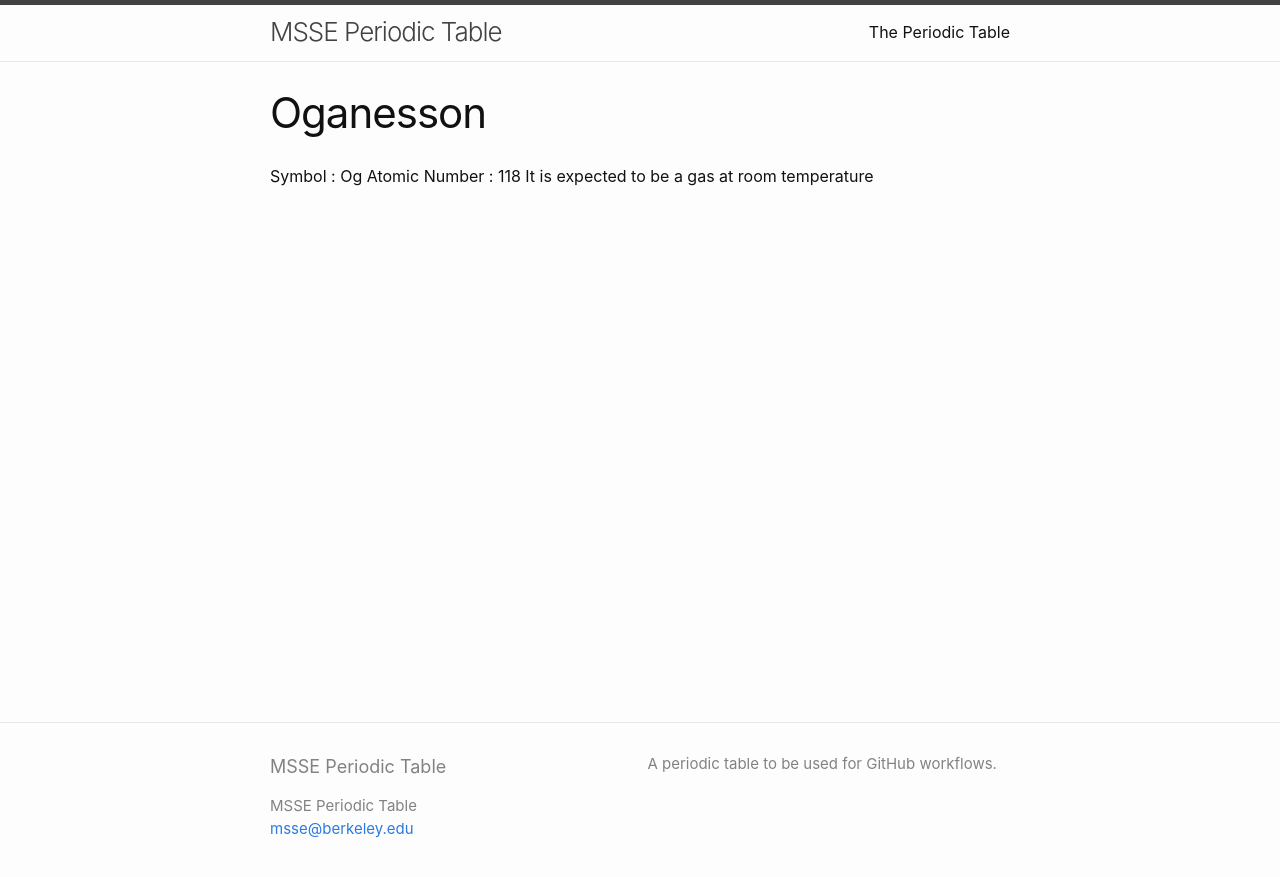
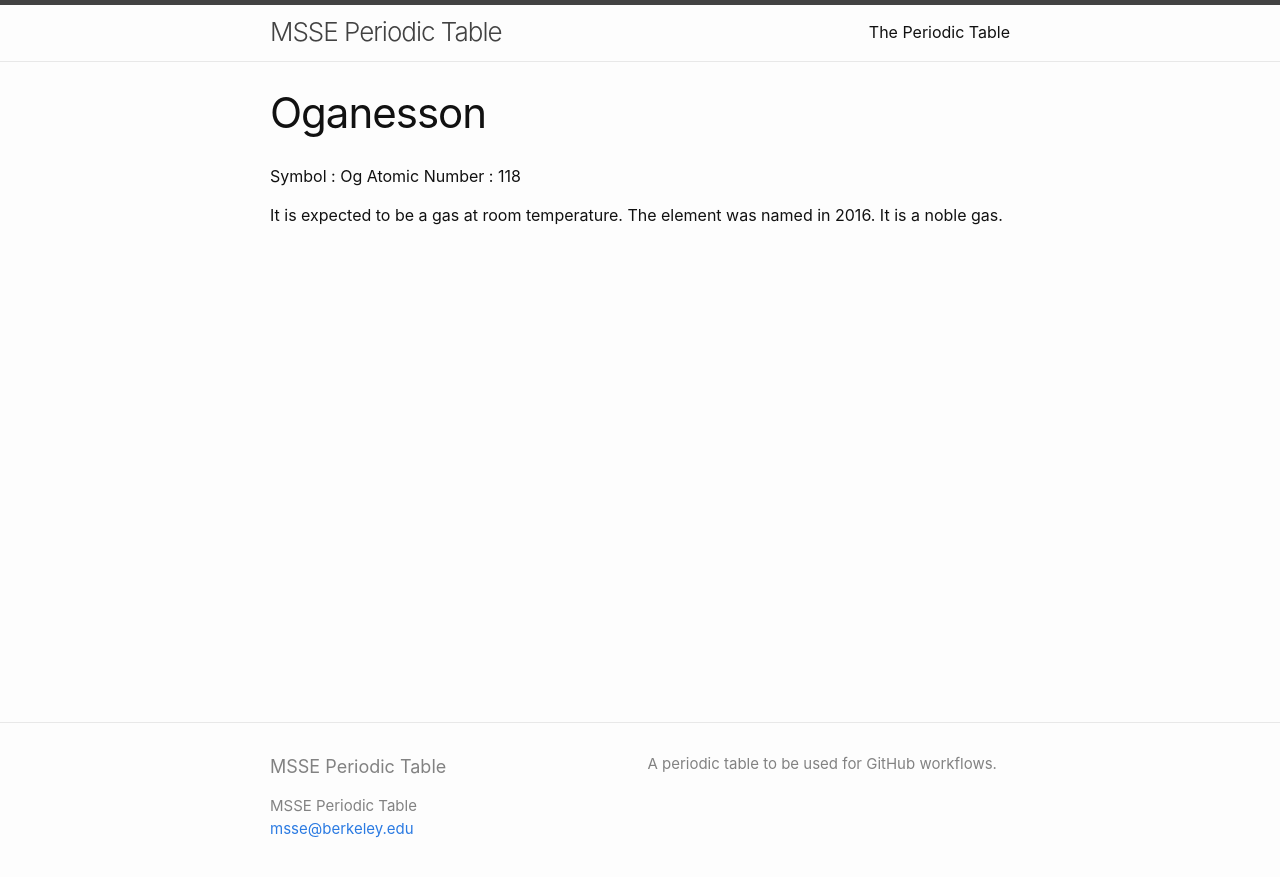
Before and after one commit to msse-chem-280-2023/periodic-table, a Jekyll site: the page built from elements/oganesson.md, in a window 1280 px wide. Shown: the top 877 px of the page. Built offline with Jekyll 4.4.1, drawn with Linux system fonts in a browser that asks for light colours.

Commit message:
added the other 2 needed facts to the element info

```diff
--- a/elements/oganesson.md
+++ b/elements/oganesson.md
@@ -5,4 +5,7 @@ title: Oganesson
 
 Symbol : Og
 Atomic Number : 118
-It is expected to be a gas at room temperature
+
+It is expected to be a gas at room temperature.
+The element was named in 2016.
+It is a noble gas.
```
